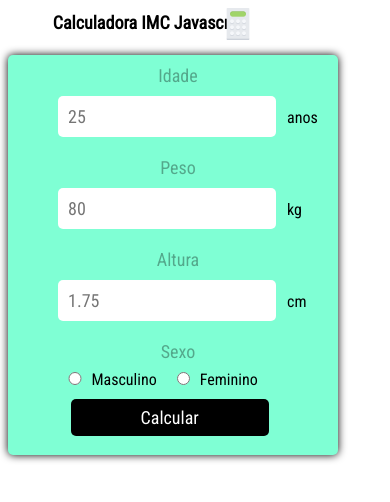
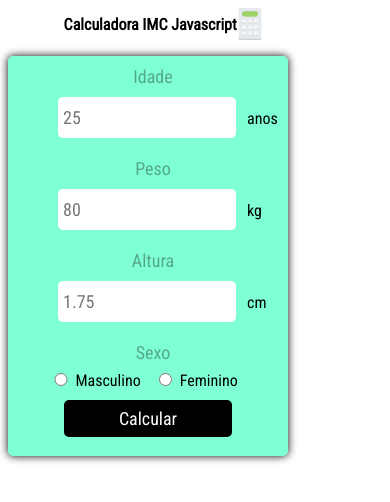
Before and after one commit to EuKaique/Calculadora-IMC-javascript, a plain HTML site: page index.html in a window 390 px wide. Drawn offline with Linux system fonts and the light colour scheme.

Commit message:
update02

```diff
--- a/index.css
+++ b/index.css
@@ -232,3 +232,97 @@ button:hover{
         width: 55%;
     }
 }
+@media screen and (max-width: 460px){
+    img {
+        position: absolute;
+        left: 60%;
+        top: 8px;
+        width: 32px;
+    }
+    #formulario {
+        display: block;
+        background-color: aquamarine;
+        border-radius: 5px;
+        box-shadow: 0 0 0.5rem #000;
+        width: 300px;
+        height: 400px;
+        margin-top: 6%;
+        margin-left: auto;
+        margin-right: 29%;
+    }
+    #resultado p{
+        line-height: 30px;
+        text-align: center;
+        font-size: 22px;
+        margin-left: auto;
+        margin-right: 16%;
+        margin-top: 50px;
+        width: 70%;
+    }
+}
+@media screen and (max-width: 420px){
+    h1 {
+        text-align: center;
+        position: relative;
+        left: auto;
+        right: 12%;
+        font-size: 16px;
+        margin-left: auto;
+        margin-right: auto;
+        margin-top: 15px;
+    }
+    img {
+        position: absolute;
+        left: 60%;
+        top: 8px;
+        width: 32px;
+    }
+    #formulario {
+        display: block;
+        background-color: aquamarine;
+        border-radius: 5px;
+        box-shadow: 0 0 0.5rem #000;
+        width: 280px;
+        height: 400px;
+        margin-top: 6%;
+        margin-left: auto;
+        margin-right: 28%;
+    }
+    input {
+        width: 60%;
+        margin-left: 50px;
+        margin-top: 10px;
+        border: none;
+        border-radius: 5px;
+        padding: 10px 5px;
+        font-size: 18px;
+    }
+    input:nth-child(8) {
+        width: 8%;
+        margin-left: 42px;
+        display: inline-block;
+        cursor: pointer;
+        color: #000;
+    }
+    button {
+        width: 60%;
+        background-color: #000;
+        color: #fff;
+        margin-left: 20%;
+        margin-top: 10px;
+        border: none;
+        border-radius: 5px;
+        padding: 8px 8px;
+        font-size: 18px;
+        cursor: pointer;
+    }
+    #resultado p{
+        line-height: 30px;
+        text-align: center;
+        font-size: 22px;
+        margin-left: auto;
+        margin-right: 16%;
+        margin-top: 50px;
+        width: 70%;
+    }
+}
```
